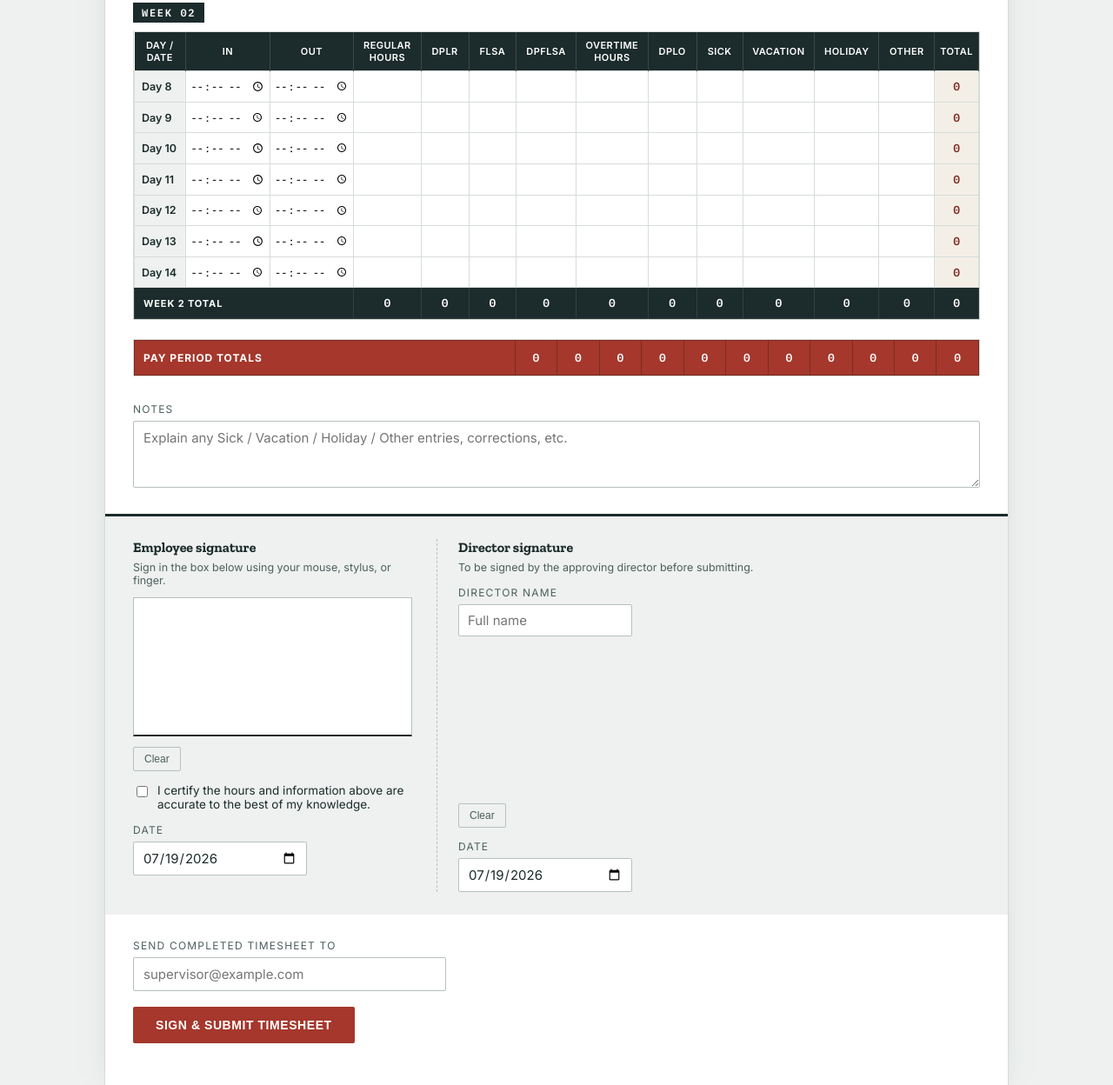
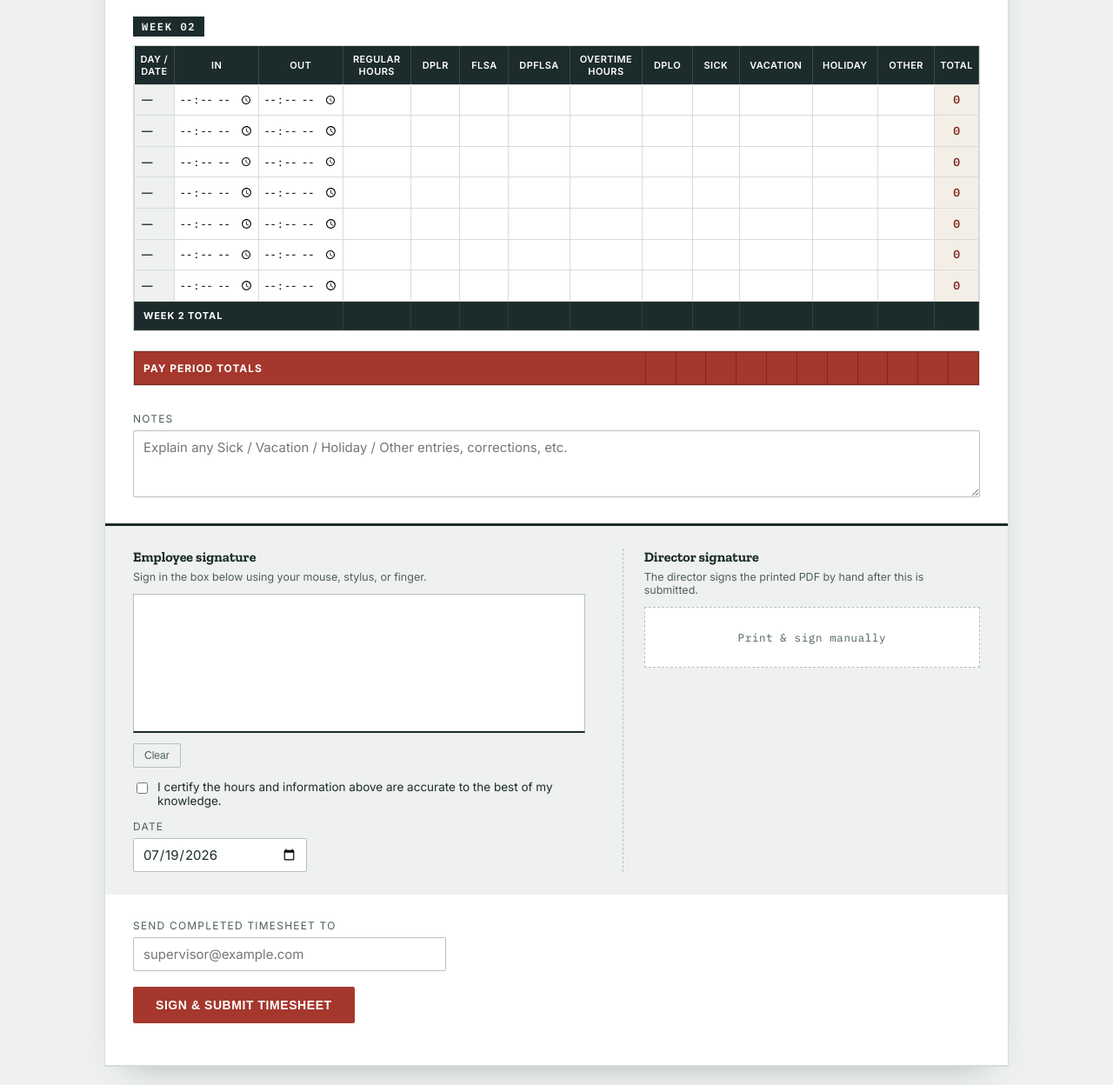
Before and after one commit to bjohnson316/kfd-timesheet, a plain HTML site: page index.html in a window 1280 px wide. Shown: the part 668-1916 px from the top of the page at 87% size. Drawn offline with nearby package versions, Linux system fonts and the light colour scheme.

Commit message:
Add files via upload

```diff
--- a/index.html
+++ b/index.html
@@ -4,6 +4,10 @@
 <meta charset="UTF-8" />
 <meta name="viewport" content="width=device-width, initial-scale=1.0" />
 <title>14-Day Time Record</title>
+<link rel="icon" type="image/png" sizes="32x32" href="assets/favicon-32.png">
+<link rel="icon" type="image/png" sizes="16x16" href="assets/favicon-16.png">
+<link rel="icon" type="image/png" sizes="192x192" href="assets/favicon-192.png">
+<link rel="apple-touch-icon" sizes="180x180" href="assets/apple-touch-icon.png">
 <link rel="preconnect" href="https://fonts.googleapis.com">
 <link href="https://fonts.googleapis.com/css2?family=Zilla+Slab:wght@500;600;700&family=Inter:wght@400;500;600;700&family=IBM+Plex+Mono:wght@400;500;600&display=swap" rel="stylesheet">
 <link rel="stylesheet" href="css/style.css" />
@@ -14,7 +18,7 @@
 
   <header class="masthead">
     <div class="masthead-left">
-      <span class="badge-tab">LOG</span>
+      <img src="assets/kfd-patch-logo.png" alt="Krum Fire Department patch" class="dept-logo" />
       <h1>14 Day Schedule<br><span class="sub">Time Record (non-exempt)</span></h1>
     </div>
     <div class="masthead-right">
@@ -173,19 +177,8 @@
     </div>
     <div class="sign-col director-col">
       <h2>Director signature</h2>
-      <p class="sign-help">To be signed by the approving director before submitting.</p>
-      <div class="field-inline director-name-field">
-        <label for="directorName">Director name</label>
-        <input type="text" id="directorName" placeholder="Full name" />
-      </div>
-      <div class="pad-wrap">
-        <canvas id="sigPadDirector" width="600" height="180"></canvas>
-        <button type="button" id="clearSigDirector" class="ghost-btn">Clear</button>
-      </div>
-      <div class="field-inline">
-        <label for="directorSigDate">Date</label>
-        <input type="date" id="directorSigDate" />
-      </div>
+      <p class="sign-help">The director signs the printed PDF by hand after this is submitted.</p>
+      <div class="director-placeholder">Print &amp; sign manually</div>
     </div>
   </section>
 
```
Also changed, not shown: 1 other file.
